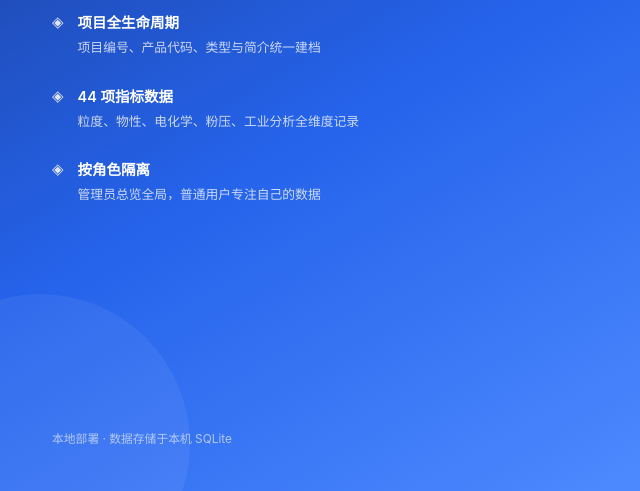
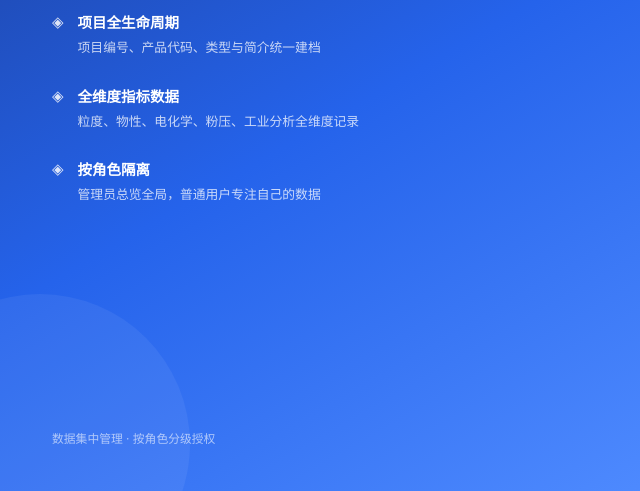
Before and after one commit to dakerclaw/stkjinfo, a website: page public/index.html in a window 1280 px wide. Shown: the part 306-797 px from the top of the page, 0-640 px from the left. Drawn offline with Linux system fonts and the light colour scheme; no server answers.

Commit message:
移除页面上「本地部署 · 数据存储于本机 SQLite」文案，README 同步调整

```diff
--- a/public/index.html
+++ b/public/index.html
@@ -20,10 +20,10 @@
     </div>
     <div class="login-points">
       <div class="lp"><span class="lp-ico">◈</span><div><b>项目全生命周期</b><p>项目编号、产品代码、类型与简介统一建档</p></div></div>
-      <div class="lp"><span class="lp-ico">◈</span><div><b>44 项指标数据</b><p>粒度、物性、电化学、粉压、工业分析全维度记录</p></div></div>
+      <div class="lp"><span class="lp-ico">◈</span><div><b>全维度指标数据</b><p>粒度、物性、电化学、粉压、工业分析全维度记录</p></div></div>
       <div class="lp"><span class="lp-ico">◈</span><div><b>按角色隔离</b><p>管理员总览全局，普通用户专注自己的数据</p></div></div>
     </div>
-    <div class="login-foot">本地部署 · 数据存储于本机 SQLite</div>
+    <div class="login-foot">数据集中管理 · 按角色分级授权</div>
   </div>
 
   <div class="login-panel">
```
Also changed, not shown: README.md.
